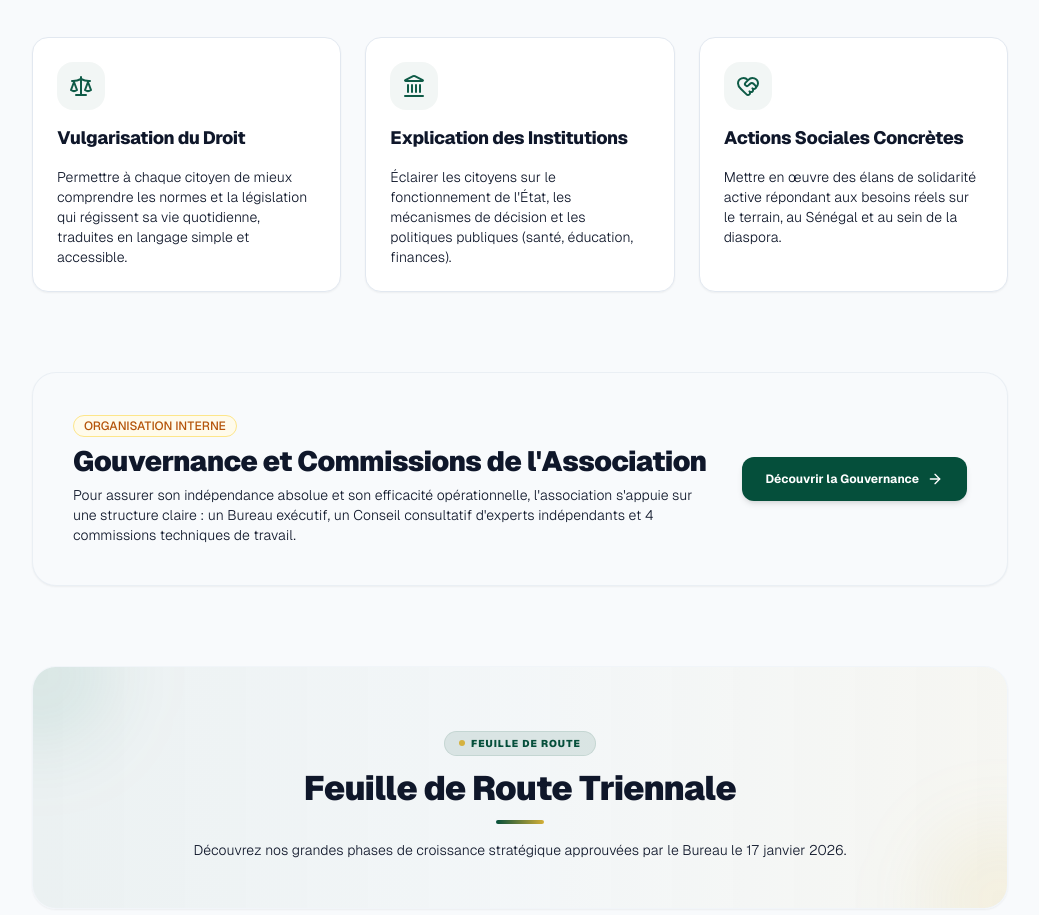
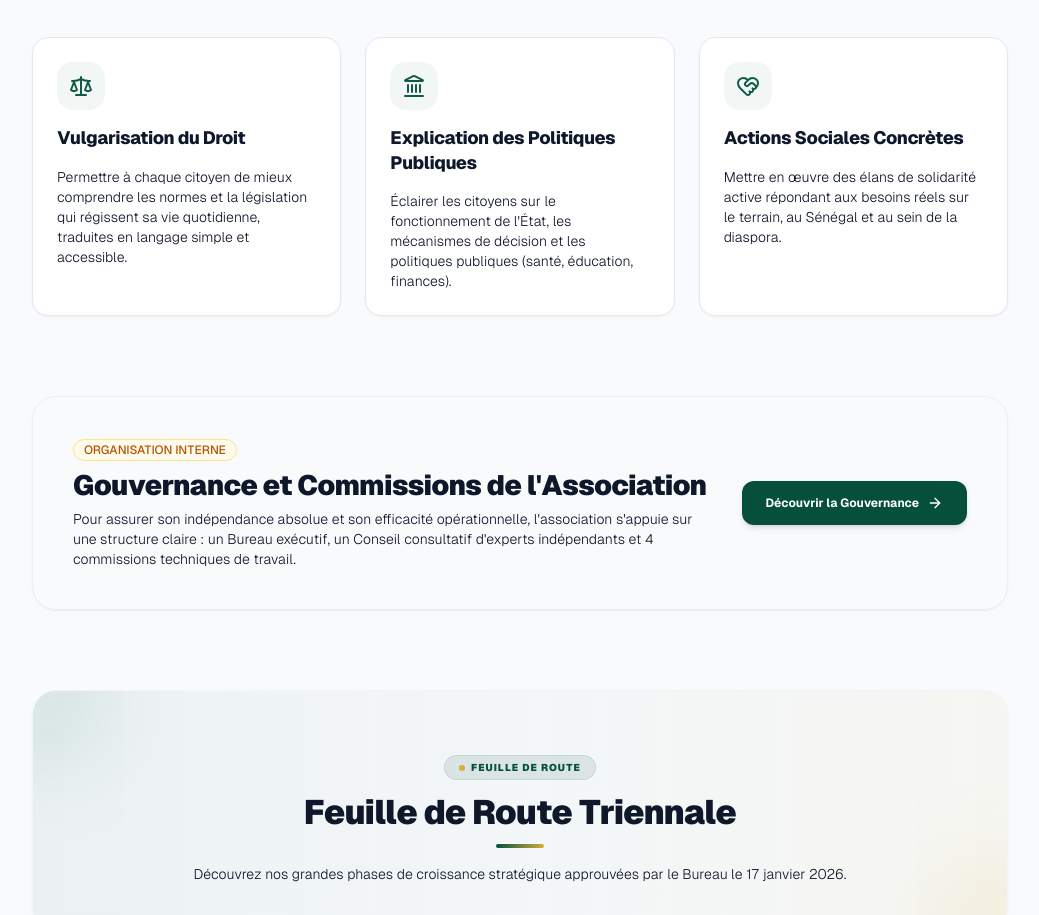
Before and after one commit to papemor94/xam-yoonu-reew-mi, a Next.js app: page /association in a window 1280 px wide. Shown: the part 1260-2175 px from the top of the page, without its empty margins (120-1159 px from the left). Built offline with nearby package versions, Linux system fonts and the light colour scheme.

Commit message:
fix: replace Explication des Institutions with Explication des Politiques Publiques

```diff
--- a/app/(public)/association/page.tsx
+++ b/app/(public)/association/page.tsx
@@ -22,7 +22,7 @@ export default function AssociationPage() {
       icon: Scale,
     },
     {
-      title: "Explication des Institutions",
+      title: "Explication des Politiques Publiques",
       description: "Éclairer les citoyens sur le fonctionnement de l'État, les mécanismes de décision et les politiques publiques (santé, éducation, finances).",
       icon: Landmark,
     },
--- a/app/(public)/page.tsx
+++ b/app/(public)/page.tsx
@@ -199,7 +199,7 @@ export default async function HomePage() {
             </CardContent>
           </Card>
 
-          {/* Pillar 2: Explication des Institutions */}
+          {/* Pillar 2: Explication des Politiques Publiques */}
           <Card className="flex flex-col justify-between hover:-translate-y-1 transition-all duration-300">
             <CardHeader className="space-y-4">
               <div className="inline-flex h-12 w-12 items-center justify-center rounded-2xl bg-xyrm-green-deep/5 text-xyrm-green-primary">
```
